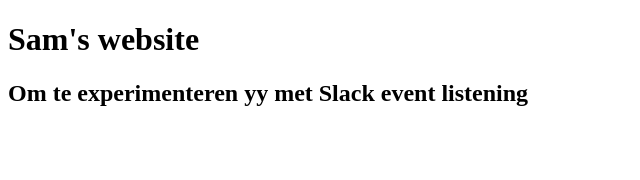
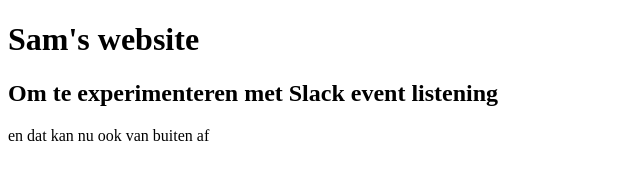
Before and after one commit to GVersteeg/SamSlack, a plain HTML site: page index.html in a window 1280 px wide. Shown: the whole page, without its empty margins (0-640 px from the left). Drawn offline with Linux system fonts and the light colour scheme.

Commit message:
extra regel

```diff
--- a/index.html
+++ b/index.html
@@ -10,6 +10,7 @@
 <body>
     <script src="app.js"></script>
     <h1>Sam's website</h1>
-    <h2>Om te experimenteren yy met Slack event listening</h2>
+    <h2>Om te experimenteren met Slack event listening</h2>
+    <p>en dat kan nu ook van buiten af</p>
 </body>
 </html>
```
